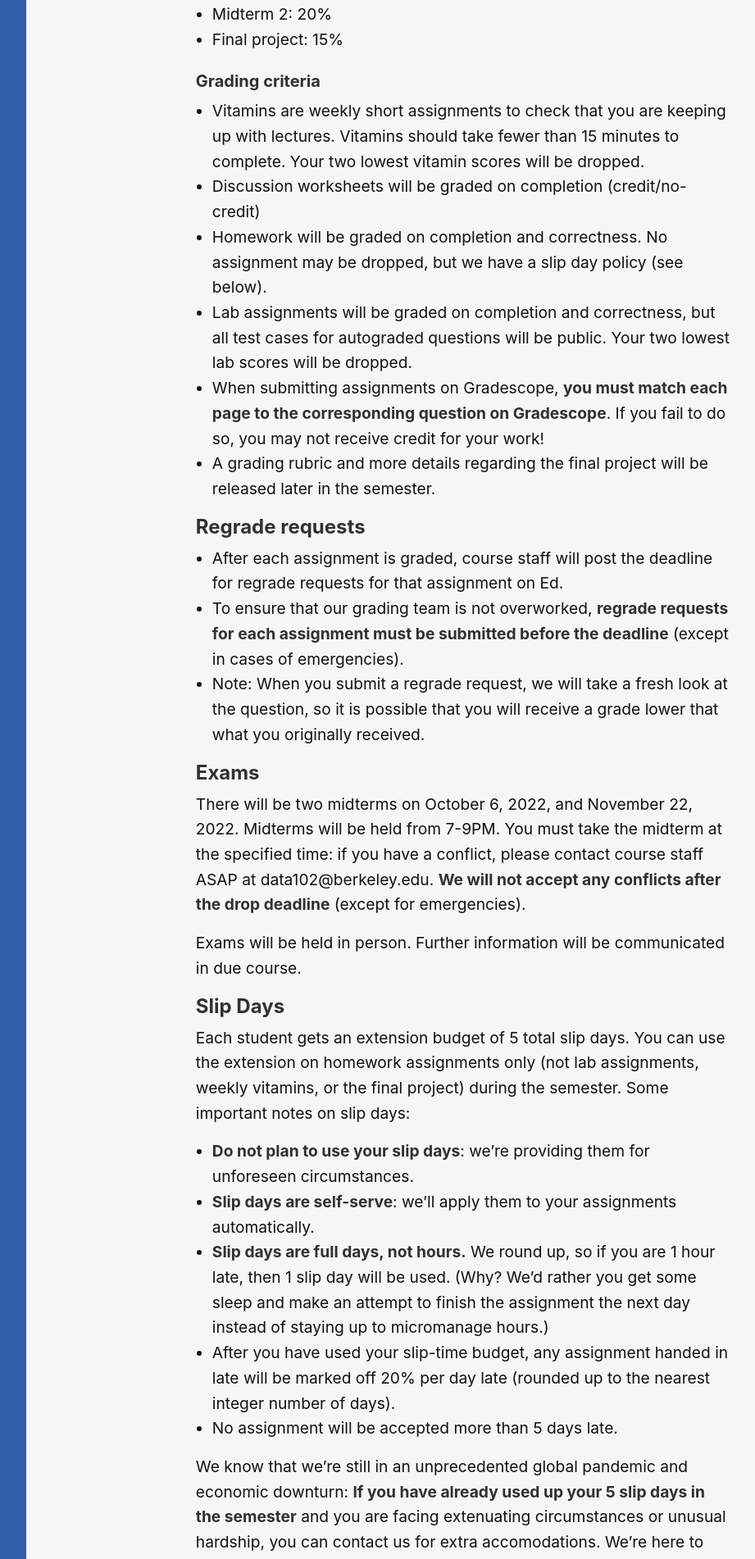
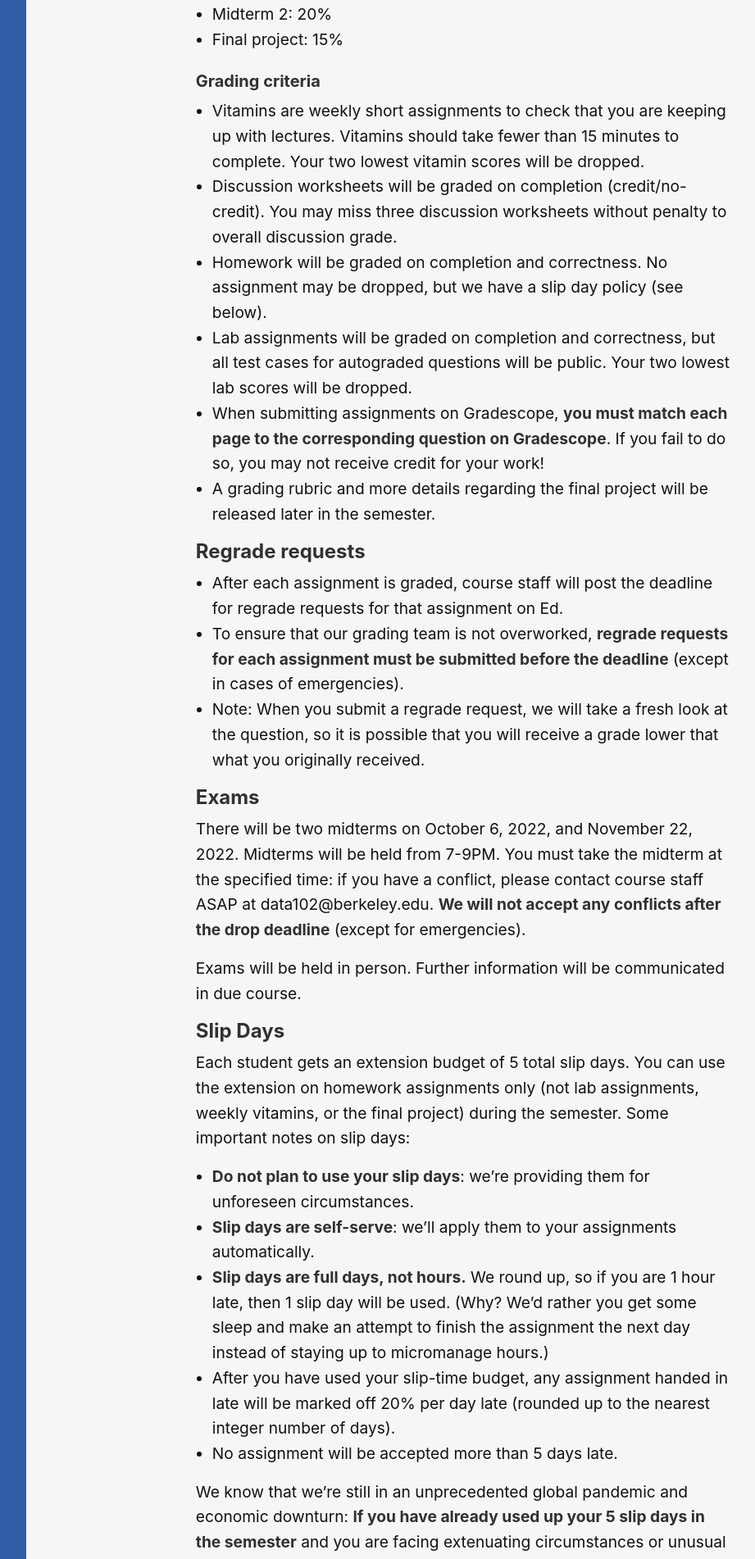
Before and after one commit to ds-102/fa22, a Jekyll site: the page built from grading.md, in a window 1280 px wide. Shown: the part 870-2772 px from the top of the page at 82% size, without its empty margins (182-1103 px from the left). Built offline with Jekyll 4.4.1, drawn with Linux system fonts in a browser that asks for light colours.

Commit message:
update grading for 3 discussions dropped

```diff
--- a/grading.md
+++ b/grading.md
@@ -32,7 +32,7 @@ Grades will be assigned using the following weighted components:
 ### Grading criteria
 
 * Vitamins are weekly short assignments to check that you are keeping up with lectures. Vitamins should take fewer than 15 minutes to complete. Your two lowest vitamin scores will be dropped.
-* Discussion worksheets will be graded on completion (credit/no-credit)
+* Discussion worksheets will be graded on completion (credit/no-credit). You may miss three discussion worksheets without penalty to overall discussion grade.
 * Homework will be graded on completion and correctness. No assignment may be dropped, but we have a slip day policy (see below).
 * Lab assignments will be graded on completion and correctness, but all test cases for autograded questions will be public. Your two lowest lab scores will be dropped.
 * When submitting assignments on Gradescope, **you must match each page to the corresponding question on Gradescope**. If you fail to do so, you may not receive credit for your work!
```
